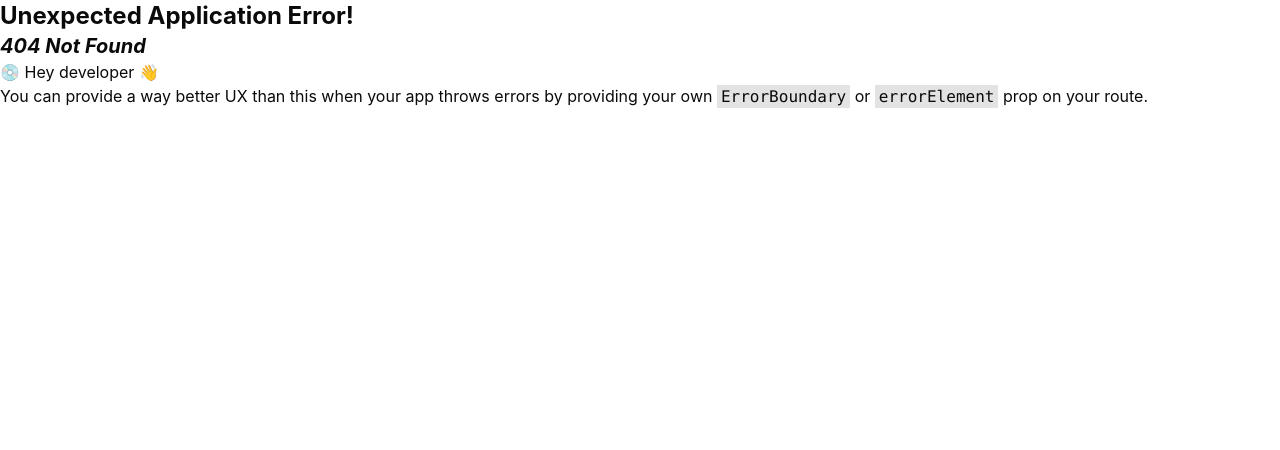
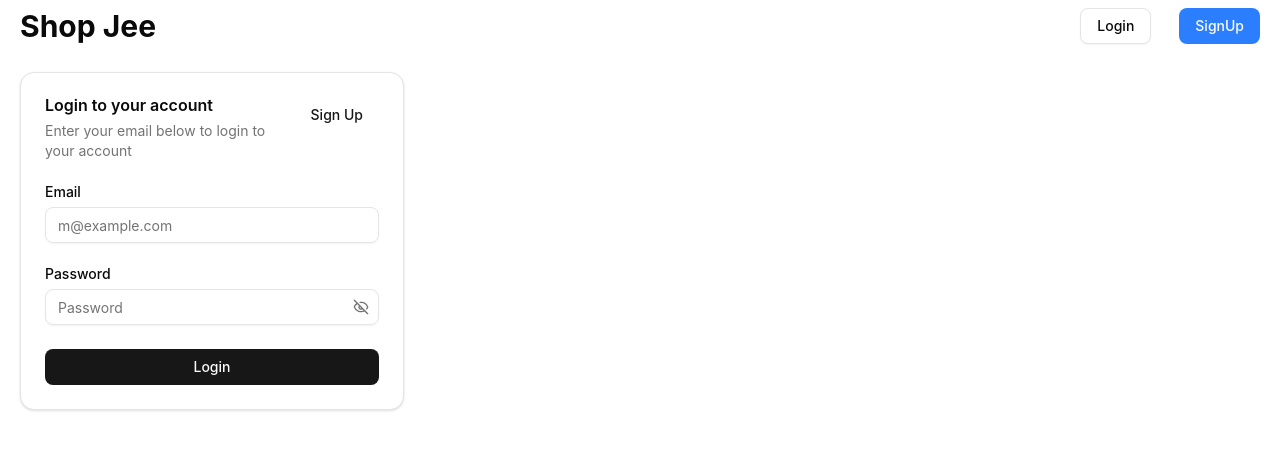
Before and after one commit to anishaii/mern-kartik4, a React (Vite) app: page /login in a window 1280 px wide. Before the commit this address had no page. Shown: the top 450 px of the page. Built offline with nearby package versions, Linux system fonts and the light colour scheme.

Commit message:
login feature added

```diff
--- a/src/App.jsx
+++ b/src/App.jsx
@@ -1,6 +1,7 @@
 import { createBrowserRouter, RouterProvider } from "react-router";
 import Home from "./features/home/Home.jsx";
 import Rootlayout from "./components/RootLayout.jsx";
+import Login from "./features/auth/Login.jsx";
 
 
 export default function App() {
@@ -14,6 +15,10 @@ export default function App() {
         {
           index: true,
           element: <Home/>
+        },
+        {
+          path:'login',
+          element: <Login/>
         }
 
       ]
--- a/src/app/store.js
+++ b/src/app/store.js
@@ -1,10 +1,12 @@
 import { configureStore } from "@reduxjs/toolkit";
 import { mainApi } from "./mainApi.js";
+import { userSlice } from "../features/user/userSlice.js";
 
 
 export const store = configureStore({
   reducer: {
-    [mainApi.reducerPath]: mainApi.reducer
+    [mainApi.reducerPath]: mainApi.reducer,
+    [userSlice.name]: userSlice.reducer
   },
   middleware: getDefaultMiddleware => getDefaultMiddleware().concat(mainApi.middleware)
 })
--- a/src/components/Header.jsx
+++ b/src/components/Header.jsx
@@ -1,3 +1,4 @@
+import { NavLink } from "react-router";
 import { Button } from "./ui/button.jsx";
 
 export default function Header() {
@@ -7,8 +8,12 @@ export default function Header() {
       <h1>Shop Jee</h1>
 
       <nav className="flex gap-7">
+        <NavLink to={'/login'}>
+           <Button variant="outline" className={'bg-none'}>Login</Button>
 
-        <Button variant="outline" className={'bg-none'}>Login</Button>
+        </NavLink>
+
+
         <Button className={'bg-blue-500'}>SignUp</Button>
 
       </nav>
--- a/src/features/auth/Login.jsx
+++ b/src/features/auth/Login.jsx
@@ -0,0 +1,135 @@
+import { Button } from "@/components/ui/button"
+import {
+  Card,
+  CardAction,
+  CardContent,
+  CardDescription,
+  CardHeader,
+  CardTitle,
+} from "@/components/ui/card"
+import { Input } from "@/components/ui/input"
+import { Label } from "@/components/ui/label"
+import { Formik } from "formik"
+import { EyeIcon, EyeOffIcon } from "lucide-react"
+import { useState } from "react"
+import * as Yup from 'yup';
+import { useLoginUserMutation } from "./authApi.js"
+import { Spinner } from "../../components/ui/spinner.jsx"
+import { toast } from "sonner"
+import { useDispatch } from "react-redux"
+import { useNavigate } from "react-router"
+import { setUser } from "../user/userSlice.js"
+
+
+export const loginSchema = Yup.object({
+  email: Yup.string().email('Invalid email').required('Email is required'),
+  password: Yup.string().min(4, 'Password must be at least 4 characters').max(40, 'Password must be at most 40 characters').required('Password is required'),
+});
+
+
+export default function Login() {
+  const [loginUser, { isLoading }] = useLoginUserMutation();
+  const [isVisible, setIsVisible] = useState(false);
+  const dispatch = useDispatch();
+  const nav = useNavigate();
+
+  return (
+    <Card className="w-full max-w-sm">
+      <CardHeader>
+        <CardTitle>Login to your account</CardTitle>
+        <CardDescription>
+          Enter your email below to login to your account
+        </CardDescription>
+        <CardAction>
+          <Button variant="link">Sign Up</Button>
+        </CardAction>
+      </CardHeader>
+      <CardContent>
+
+        <Formik
+          initialValues={{
+            email: '',
+            password: ''
+          }}
+          onSubmit={async (val) => {
+            try {
+              const response = await loginUser(val).unwrap();
+              dispatch(setUser(response));
+              toast.success('Login successful');
+              nav(-1);
+            } catch (err) {
+              toast.error(err.data.message);
+            }
+
+          }}
+
+          validationSchema={loginSchema}
+        >
+
+          {({ values, errors, touched, handleChange, handleSubmit, }) => (
+            <form onSubmit={handleSubmit}>
+              <div className="flex flex-col gap-6">
+
+
+                <div className="grid gap-2">
+                  <Label htmlFor="email">Email</Label>
+                  <Input
+                    name='email'
+                    onChange={handleChange}
+                    value={values.email}
+                    id="email"
+                    type="email"
+                    placeholder="m@example.com"
+
+                  />
+                  {errors.email && touched.email && <p className="text-destructive">{errors.email}</p>}
+                </div>
+
+
+                <div className="grid gap-2">
+                  <div className="flex items-center">
+                    <Label htmlFor="password">Password</Label>
+                  </div>
+                  <div className="relative">
+                    <Input
+                      name='password'
+                      onChange={handleChange}
+                      value={values.password}
+                      type={isVisible ? 'text' : 'password'} placeholder='Password' className='pr-9' />
+                    <Button
+                      type='button'
+                      variant='ghost'
+                      size='icon'
+                      onClick={() => setIsVisible(prevState => !prevState)}
+                      className='text-muted-foreground focus-visible:ring-ring/50 absolute inset-y-0 right-0 rounded-l-none hover:bg-transparent'
+                    >
+                      {isVisible ? <EyeIcon /> : <EyeOffIcon />}
+                      <span className='sr-only'>{isVisible ? 'Hide password' : 'Show password'}</span>
+                    </Button>
+                  </div>
+                  {errors.password && touched.password && <p className="text-destructive">{errors.password}</p>}
+                </div>
+
+
+                <Button
+                  disabled={isLoading}
+                  type="submit" className="w-full">
+                  {isLoading ? <Spinner /> : 'Login'}
+                </Button>
+
+
+
+
+              </div>
+            </form>
+
+          )}
+        </Formik>
+
+
+
+      </CardContent>
+
+    </Card>
+  )
+}
--- a/src/features/auth/Register.jsx
+++ b/src/features/auth/Register.jsx
@@ -0,0 +1,11 @@
+import React from 'react'
+
+const Register = () => {
+  return (
+    <div>
+
+    </div>
+  )
+}
+
+export default Register
--- /dev/null
+++ b/src/features/auth/authApi.js
@@ -0,0 +1,38 @@
+import { mainApi } from "../../app/mainApi.js";
+
+
+
+
+
+const authApi = mainApi.injectEndpoints({
+
+  endpoints: (builder) => ({
+
+
+
+    loginUser: builder.mutation({
+      query: (q) => ({
+        url: '/users/login',
+        body: q,
+        method: 'POST'
+      })
+    }),
+
+    registerUser: builder.mutation({
+      query: (q) => ({
+        url: '/users/register',
+        body: q,
+        method: 'POST'
+      })
+    })
+
+
+
+
+
+  })
+
+});
+
+
+export const { useLoginUserMutation, useRegisterUserMutation } = authApi;
--- /dev/null
+++ b/src/features/local/local.js
@@ -0,0 +1,14 @@
+export const setUserToLocal = (user) => {
+  localStorage.setItem('user', JSON.stringify(user));
+};
+
+
+export const getUserFromLocal = () => {
+  const user = localStorage.getItem('user');
+  return user ? JSON.parse(user) : null;
+};
+
+
+export const clearLocal = () => {
+  localStorage.clear();
+}
--- /dev/null
+++ b/src/features/user/userSlice.js
@@ -0,0 +1,27 @@
+import { createSlice } from "@reduxjs/toolkit";
+import { clearLocal, getUserFromLocal, setUserToLocal } from "../local/local.js";
+
+
+
+
+
+export const userSlice = createSlice({
+  name: 'userSlice',
+  initialState: {
+    user: getUserFromLocal(),
+  },
+  reducers: {
+    setUser: (state, action) => {
+      state.user = action.payload;
+      setUserToLocal(state.user);
+    },
+
+    removeUser: (state) => {
+      state.user = null;
+      clearLocal();
+    },
+  },
+});
+
+
+export const { setUser, removeUser } = userSlice.actions;
--- a/src/main.jsx
+++ b/src/main.jsx
@@ -4,10 +4,22 @@ import './index.css'
 import App from './App.jsx'
 import { Provider } from 'react-redux'
 import { store } from './app/store.js'
+import { Toaster } from 'sonner'
 
 createRoot(document.getElementById('root')).render(
   <Provider store = {store}>
     <App />
+    <Toaster
+    position='top-center'
+
+    toastOptions={{
+      duration: 1000
+    }}
+
+
+
+    />
+
   </Provider>
 
 
```
